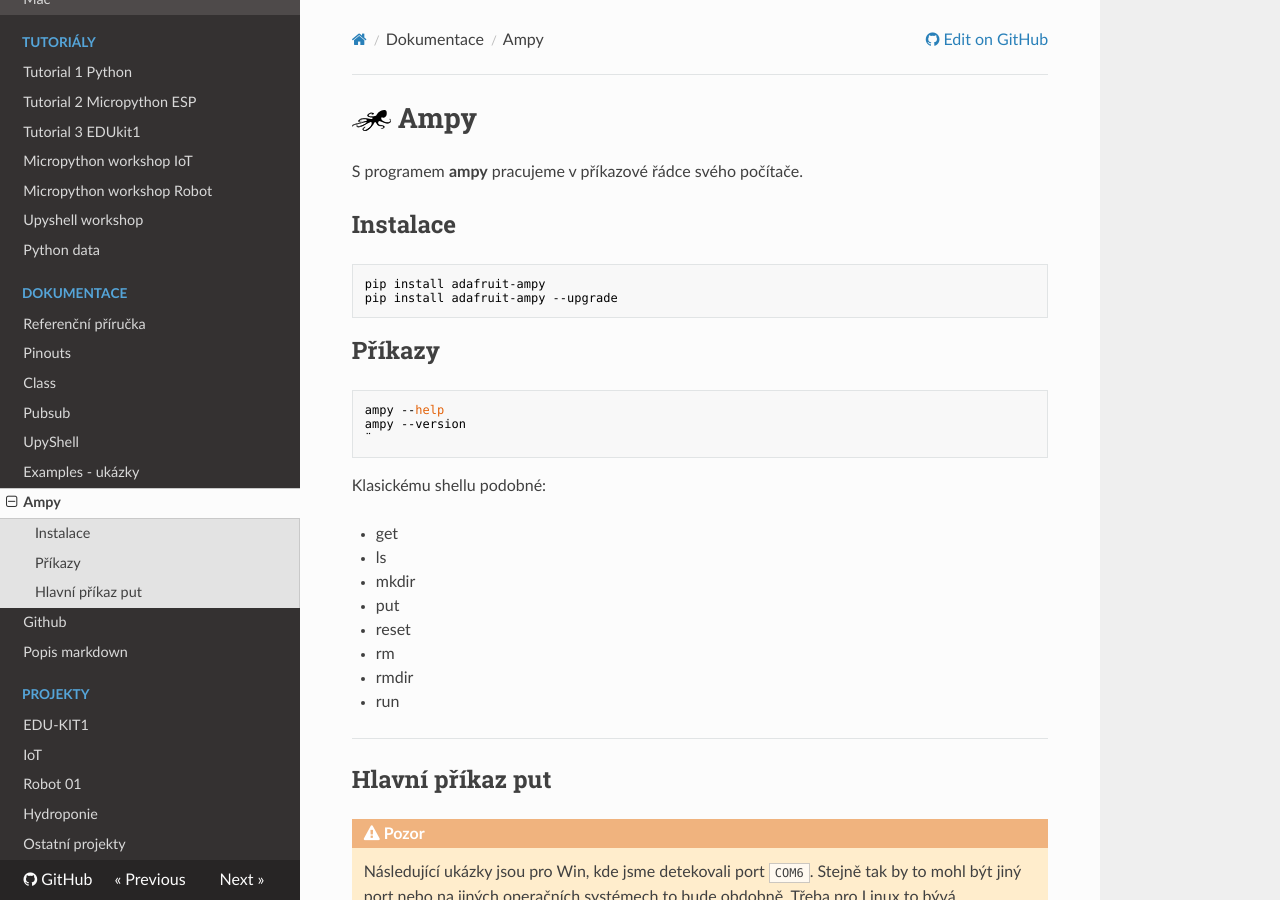
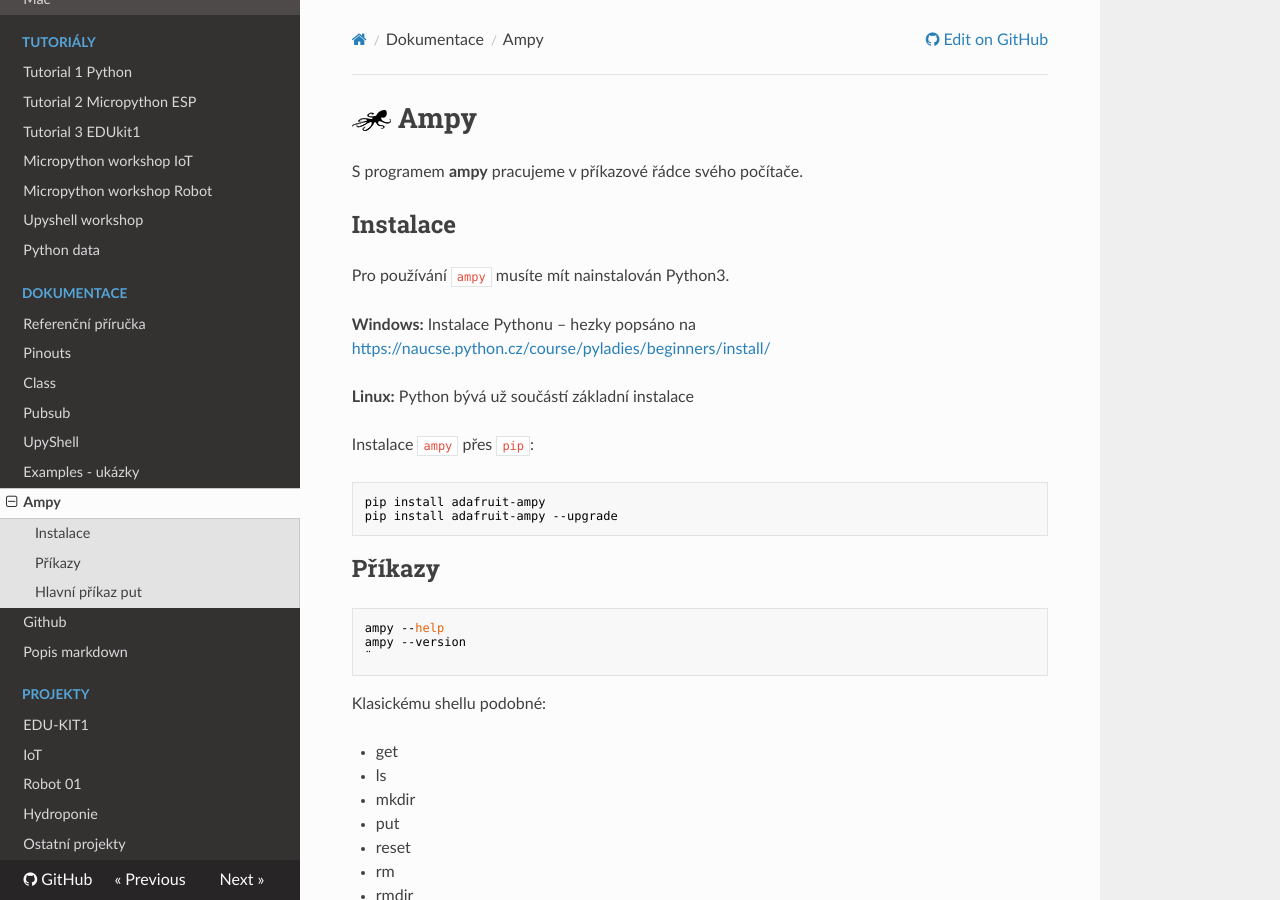
Before and after one commit to octopuslab-cz/docs_octopuslab_cz, an MkDocs documentation site: the page built from docs/ampy.md, in a window 1280 px wide and 900 px high. Built offline with MkDocs 1.6.1, drawn with Linux system fonts in a browser that asks for light colours; nearby versions of some CDN libraries.

Commit message:
typo ampy

````diff
--- a/docs/ampy.md
+++ b/docs/ampy.md
@@ -4,6 +4,16 @@
 
 
 ## Instalace
+
+Pro používání `ampy` musíte mít nainstalován Python3.
+
+**Windows:**
+Instalace Pythonu – hezky popsáno na https://naucse.python.cz/course/pyladies/beginners/install/
+
+**Linux:**
+Python bývá už součástí základní instalace
+
+Instalace `ampy` přes `pip`:
 
 ```bash
 pip install adafruit-ampy
````
